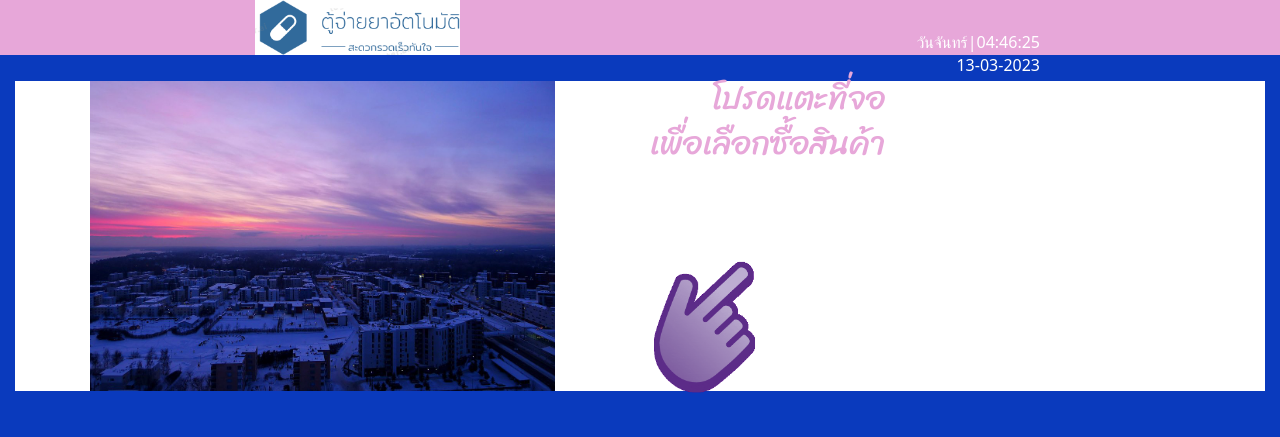
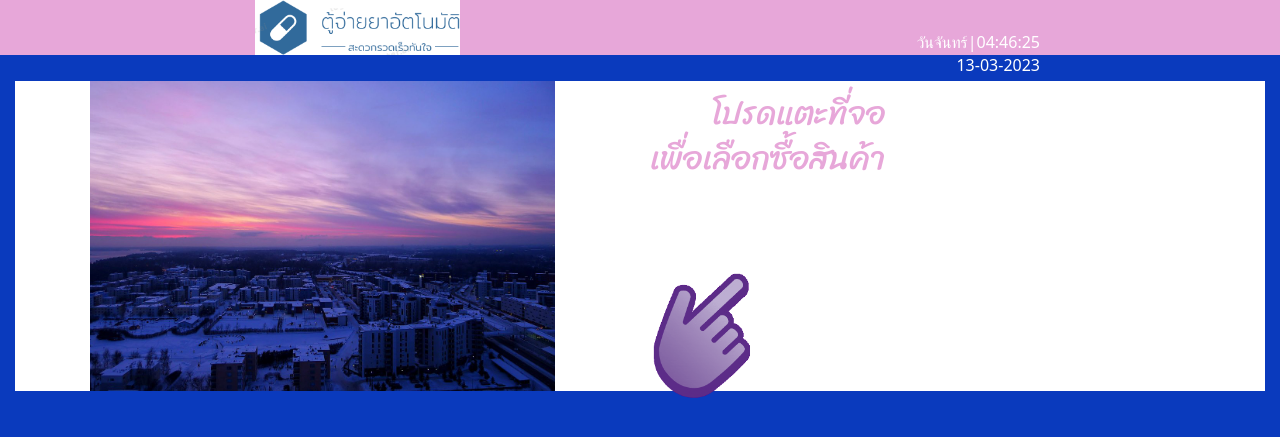
Before and after one commit to Sinceria89/Vending-Machine, a Flask app: page / in a window 1280 px wide. Shown: the top 437 px of the page. Run offline with Flask 2, Linux system fonts and the light colour scheme; some libraries are stand-ins or nearby versions.

```diff
--- a/templates/index.html
+++ b/templates/index.html
@@ -58,9 +58,10 @@
             <img src="../static/Sunset.jpg" alt="Sunset display" style="height: 310px;">
           </div>
           <div style="flex: 1; display: flex; flex-direction: column; justify-content: center; align-items: flex-start; padding-left: 20px;">
+            <br>
             <p>โปรดแตะที่จอ<br>เพื่อเลือกซื้อสินค้า</p>
             <br>
-            <img src="../static/finger.gif"alt="point finger" style="height: 200px;">
+            <img src="../static/finger.gif"alt="point finger" style="height: 190px;">
           </div>
         </div>
       </div>
```
